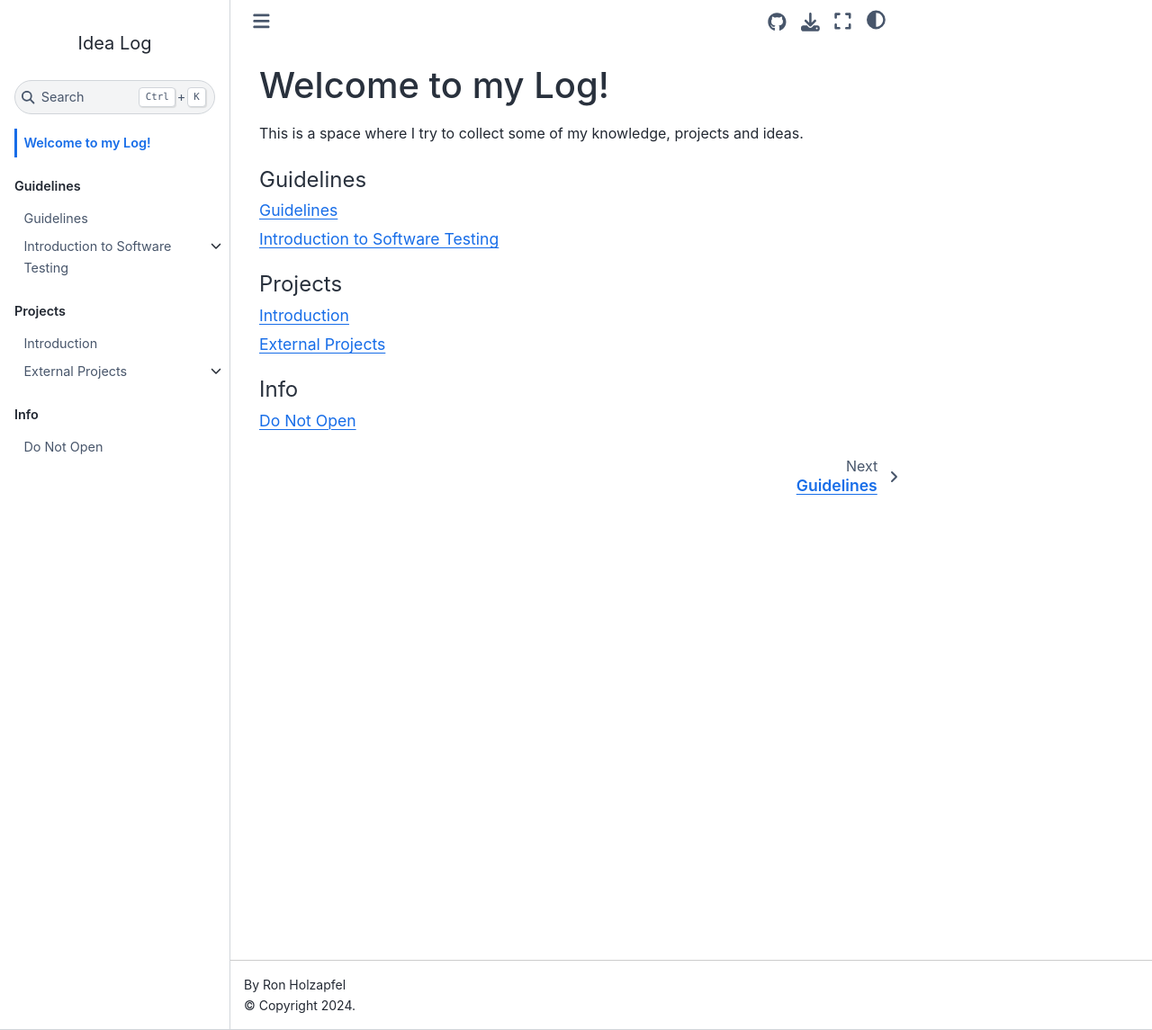
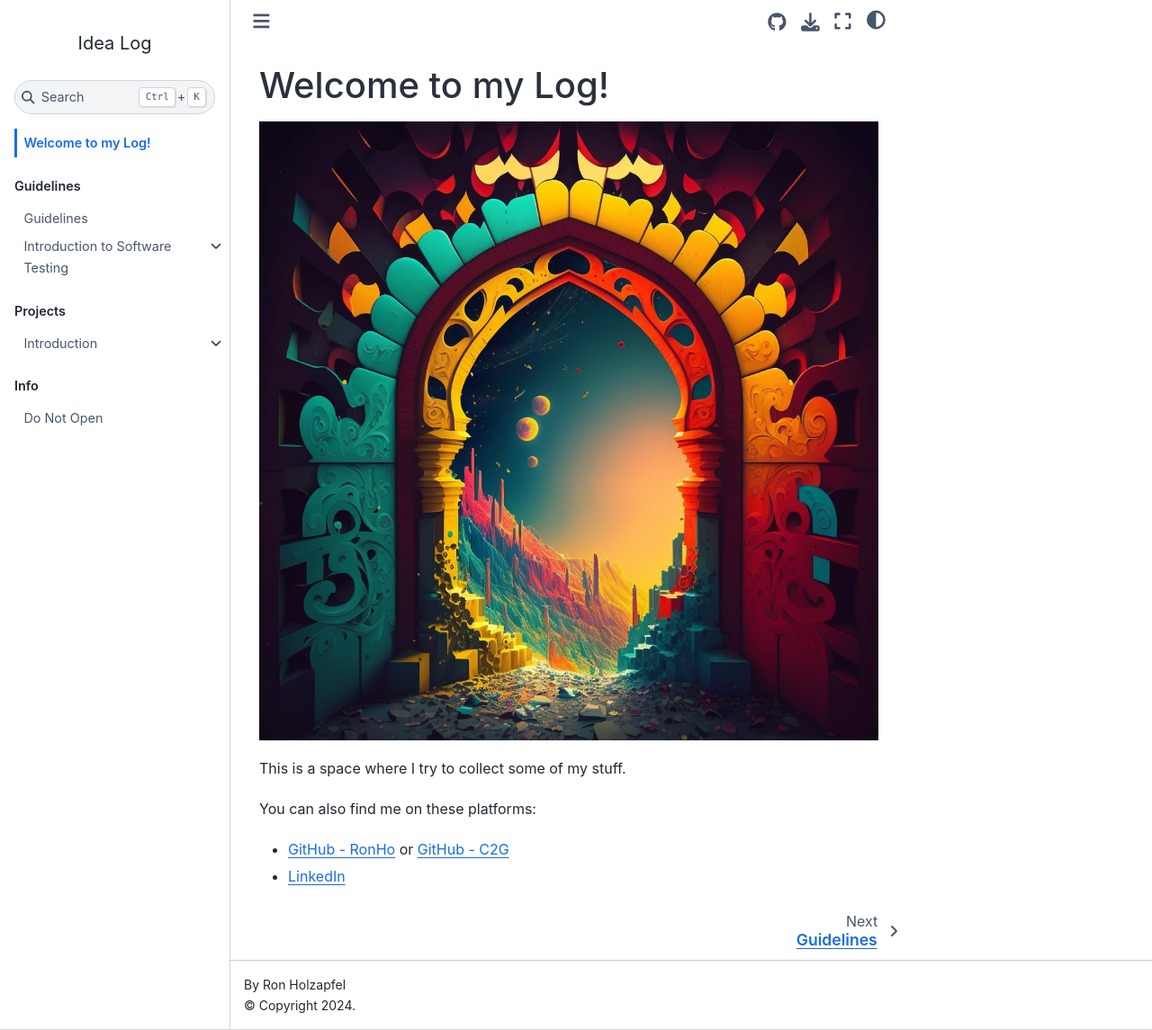
Before and after one commit to Ronho/log, a Jupyter Book: the page built from content/introduction.md, in a window 1280 px wide and 1145 px high. Shown: the whole window at 90% size. Built offline with Jupyter Book 1.0.4 settings and Sphinx 7.4.7 and the Sphinx Book theme 1.1.4, drawn with Linux system fonts in a browser that asks for light colours.

Commit message:
feat: restructure

````diff
--- a/_toc.yml
+++ b/_toc.yml
@@ -10,7 +10,6 @@ parts:
   - caption: Projects
     chapters:
     - file: content/projects/introduction
-    - file: content/projects/external_projects
       sections:
       - file: content/projects/prinvars
       - file: content/projects/bdsvd
--- a/content/introduction.md
+++ b/content/introduction.md
@@ -1,6 +1,9 @@
 # Welcome to my Log!
 
-This is a space where I try to collect some of my knowledge, projects and ideas.
+![Welcome image by midjourney](images/welcome.png "Welcome")
 
-```{tableofcontents}
-```
+This is a space where I try to collect some of my stuff.
+
+You can also find me on these platforms:
+- [GitHub - RonHo](https://github.com/Ronho) or [GitHub - C2G](https://github.com/C2G-BR)
+- [LinkedIn](https://www.linkedin.com/in/ron-holzapfel-311036186/)
--- a/content/projects/external_projects.md
+++ /dev/null
@@ -1 +0,0 @@
-# External Projects
````
Also changed, not shown: content/projects/introduction.md (+2 -0 lines), content/images/welcome.png (renamed from content/projects/images/welcome.png).
